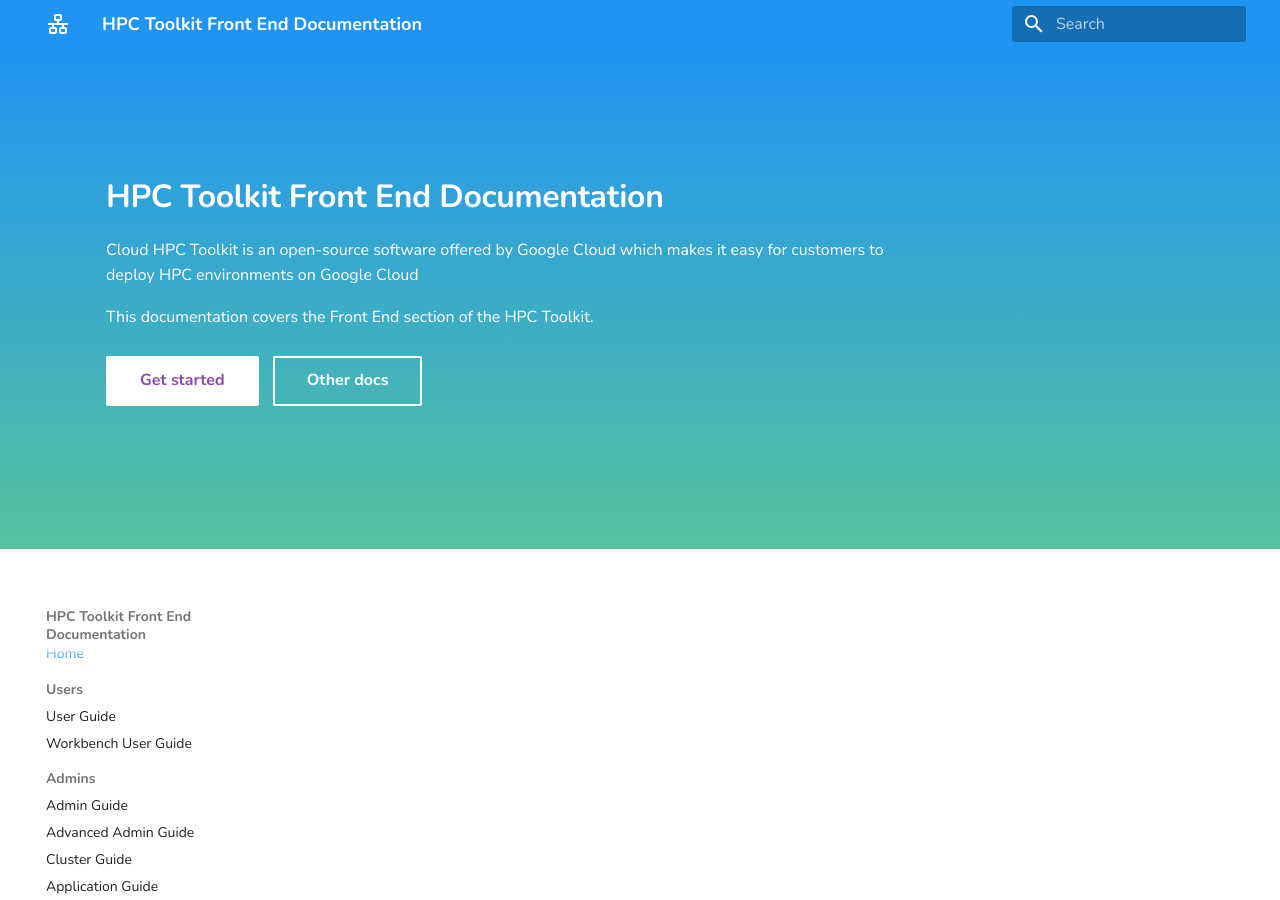
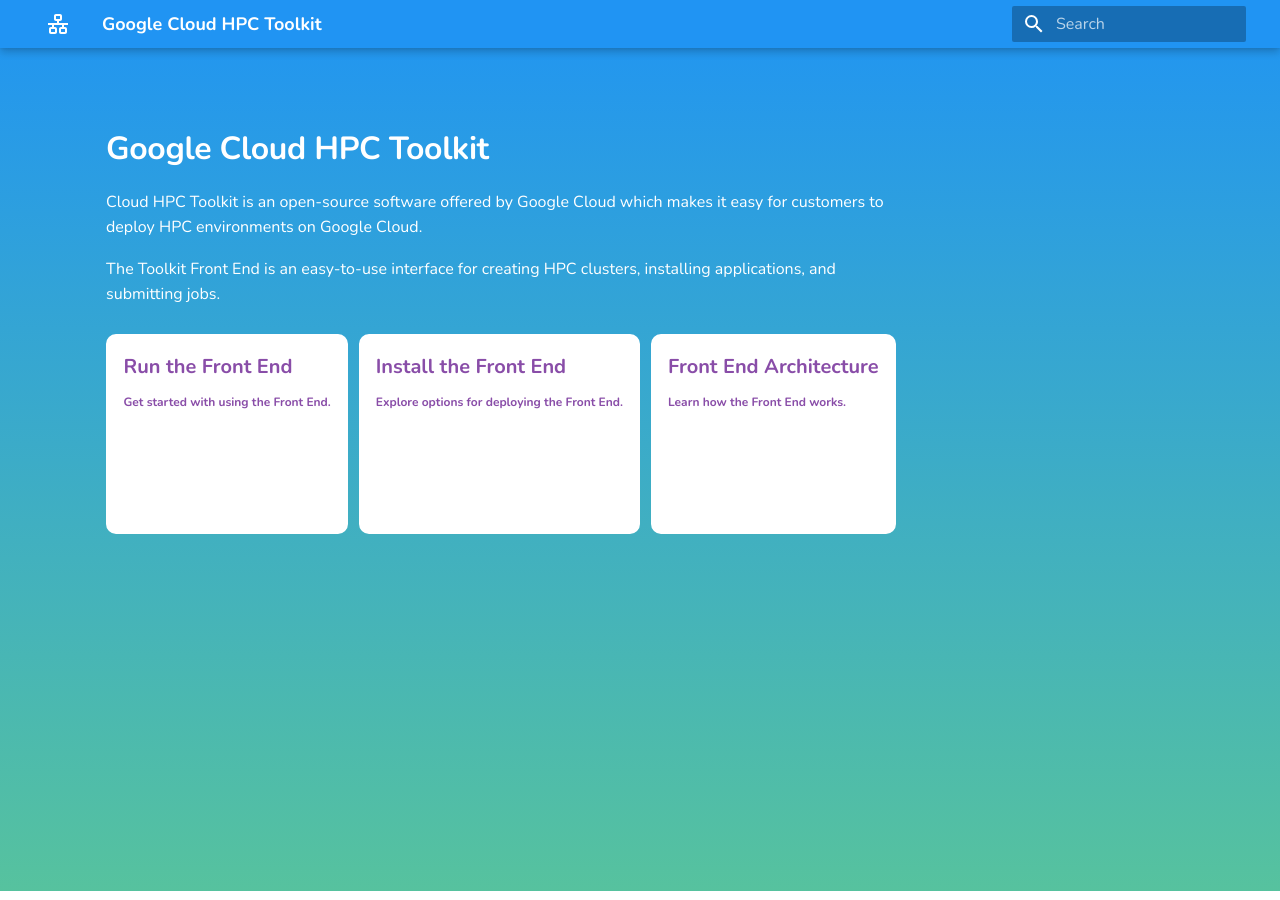
Before and after one commit to open-front-end/openfrontend, an MkDocs documentation site: the page built from docs/index.md, in a window 1280 px wide. Built offline with MkDocs 1.6.1 and Material for MkDocs 9.7.7, drawn with Linux system fonts in a browser that asks for light colours.

Commit message:
Index page updated with large buttons

```diff
--- a/docs/overrides/home.html
+++ /dev/null
@@ -1,99 +0,0 @@
-{% extends "main.html" %}
-{% block tabs %}
-{{ super() }}
-<style>
-
-    .md-main {
-        flex-grow: 0
-    }
-
-    .md-main__inner {
-        display: flex;
-        height: 100%;
-    }
-
-    .tx-container {
-        padding-top: .0rem;
-        top: 0;
-        right: 0;
-        bottom: 0;
-        left: 0;
-        background: linear-gradient(to bottom, var(--md-primary-fg-color), hsla(160deg,47%,55%,1) 99%,#fff 99%)
-    }
-
-    .tx-hero {
-        margin: 128px 2.8rem;
-        color: var(--md-primary-bg-color);
-        justify-content: center;
-    }
-
-    .tx-hero h1 {
-        margin-bottom: 1rem;
-        color: currentColor;
-        font-weight: 700
-    }
-
-    .tx-hero__content {
-        padding-bottom: 1rem;
-        margin: 0 auto;
-    }
-
-    .tx-hero .md-button {
-        margin-top: .5rem;
-        margin-right: .5rem;
-        color: var(--md-primary-bg-color)
-    }
-
-    .tx-hero .md-button--primary {
-        background-color: var(--md-primary-bg-color);
-        color: hsla(280deg, 37%, 48%, 1);
-        border-color: var(--md-primary-bg-color)
-    }
-
-    .tx-hero .md-button:focus,
-    .tx-hero .md-button:hover {
-        background-color: var(--md-accent-fg-color);
-        color: var(--md-default-bg-color);
-        border-color: var(--md-accent-fg-color)
-    }
-
-    @media screen and (max-width:30em) {
-        .tx-hero h1 {
-            font-size: 1.4rem
-        }
-    }
-
-    @media screen and (min-width:60em) {
-        .tx-hero__content {
-            max-width: 40rem;
-            margin-top: 3.5rem;
-            margin-bottom: 3.5rem;
-            margin-left: 1.0rem;
-            margin-right: 4.0rem;
-            align-items: center;
-        }
-    }
-
-</style>
-
-<section class="tx-container">
-    <div class="md-grid md-typeset">
-      <div class="tx-hero">
-        <div class="tx-hero__content">
-          <h1> HPC Toolkit Front End Documentation</h1>
-          <p>Cloud HPC Toolkit is an open-source software offered by Google Cloud which makes it easy for customers to deploy HPC environments on Google Cloud</p>
-          <p> This documentation covers the Front End section of the HPC Toolkit.</p>
-          <a href="getting_started/user_guide" class="md-button md-button--primary">
-            Get started
-          </a>
-          <a href="other_docs/advanced_admin_guide" class="md-button">
-            Other docs
-          </a>
-        </div>
-      </div>
-    </div>
-</section>
-
-{% endblock %}
-{% block content %}{% endblock %}
-{% block footer %}{% endblock %}
--- a/mkdocs.yml
+++ b/mkdocs.yml
@@ -1,8 +1,8 @@
-site_name: HPC Toolkit Front End Documentation
+site_name: Google Cloud HPC Toolkit
 
 theme:
   name: material
-  custom_dir: docs/overrides
+  custom_dir: theme/custom
   palette:
     primary: blue
   font:
--- /dev/null
+++ b/theme/custom/home.html
@@ -0,0 +1,156 @@
+{% extends "main.html" %}
+{% block tabs %}
+{{ super() }}
+<style>
+
+    .md-main {
+        flex-grow: 0
+    }
+
+    .md-main__inner {
+        display: flex;
+        height: 100%;
+    }
+
+    .tx-container {
+        position: fixed;
+        top: 0;
+        right: 0;
+        bottom: 0;
+        left: 0;
+        margin: 0;
+        padding-top: .0rem;
+        background: linear-gradient(to bottom, var(--md-primary-fg-color), hsla(160deg,47%,55%,1) 99%,#fff 99%);
+        width: 100%;
+        height: 100%;
+    }
+
+
+    .tx-hero {
+        margin: 128px 2.8rem;
+        color: var(--md-primary-bg-color);
+        justify-content: center;
+    }
+
+    .tx-hero h1 {
+        margin-bottom: 1rem;
+        color: currentColor;
+        font-weight: 700
+    }
+
+    .tx-hero__content {
+        padding-bottom: 1rem;
+        margin: 0 auto;
+    }
+
+    .tx-hero .md-button {
+        margin-top: .5rem;
+        margin-right: .5rem;
+        color: var(--md-primary-bg-color);
+        padding: 0.75rem; /* Adjust the padding for the desired button height and width */
+        border-radius: 10px;
+        text-align: left;
+        white-space: normal;
+        max-width: 290px;
+        height: 200px;
+        box-sizing: border-box;
+    }
+
+    .tx-hero .md-button--users {
+        background-color: var(--md-primary-bg-color);
+        color: hsla(280deg, 37%, 48%, 1);
+        border-color: var(--md-primary-bg-color)
+    }
+
+    .tx-hero .md-button--admins {
+        background-color: var(--md-primary-bg-color);
+        color: hsla(280deg, 37%, 48%, 1);
+        border-color: var(--md-primary-bg-color)
+    }
+
+    .tx-hero .md-button--developers {
+        background-color: var(--md-primary-bg-color);
+        color: hsla(280deg, 37%, 48%, 1);
+        border-color: var(--md-primary-bg-color)
+    }
+
+    .tx-hero .md-button:focus,
+    .tx-hero .md-button:hover {
+        background-color: var(--md-accent-fg-color);
+        color: var(--md-default-bg-color);
+        border-color: var(--md-accent-fg-color)
+    }
+
+    .tx-hero .md-button-title {
+        font-weight: bold;
+        margin-bottom: 0.5rem;
+        font-size: 1.0rem; /* Adjust the font size for titles */
+        display: block;
+    }
+
+    .tx-hero .md-button-description {
+        font-size: 0.6rem;
+        margin-bottom: 0.5rem;
+        display: block;
+    }
+
+    .buttons {
+        display: flex;
+        justify-content: space-around; /* Adjust as needed */
+        align-items: flex-start; /* Align the tops of buttons */
+    }
+
+    @media screen and (max-width:30em) {
+        .tx-hero h1 {
+            font-size: 1.4rem
+        }
+    }
+
+    @media screen and (min-width:60em) {
+        .tx-hero__content {
+            max-width: 40rem;
+            margin-top: 3.5rem;
+            margin-bottom: 3.5rem;
+            margin-left: 1.0rem;
+            margin-right: 4.0rem;
+            align-items: center;
+        }
+    }
+
+    .md-main {
+        display: none;
+    }
+
+</style>
+
+<main class="tx-container">
+    <div class="md-grid md-typeset">
+      <div class="tx-hero">
+        <div class="tx-hero__content">
+            <h1>Google Cloud HPC Toolkit</h1>
+            <p>Cloud HPC Toolkit is an open-source software offered by Google Cloud which makes it easy
+                for customers to deploy HPC environments on Google Cloud.</p>
+            <p>The Toolkit Front End is an easy-to-use interface for creating HPC clusters, installing
+                applications, and submitting jobs.</p>
+            <div class="buttons">
+                <a href="users/user_guide" class="md-button md-button--users">
+                    <span class="md-button-title">Run the Front End</span>
+                    <span class="md-button-description">Get started with using the Front End.</span>
+                </a>
+                <a href="admins/admin_guide" class="md-button md-button--admins">
+                    <span class="md-button-title">Install the Front End</span>
+                    <span class="md-button-description">Explore options for deploying the Front End.</span>
+                </a>
+                <a href="developers/developer_guide" class="md-button md-button--developers">
+                    <span class="md-button-title">Front End Architecture</span>
+                    <span class="md-button-description">Learn how the Front End works.</span>
+                </a>
+            </div>
+        </div>
+      </div>
+    </div>
+</main>
+
+{% endblock %}
+{% block content %}{% endblock %}
+{% block footer %}{% endblock %}
```
